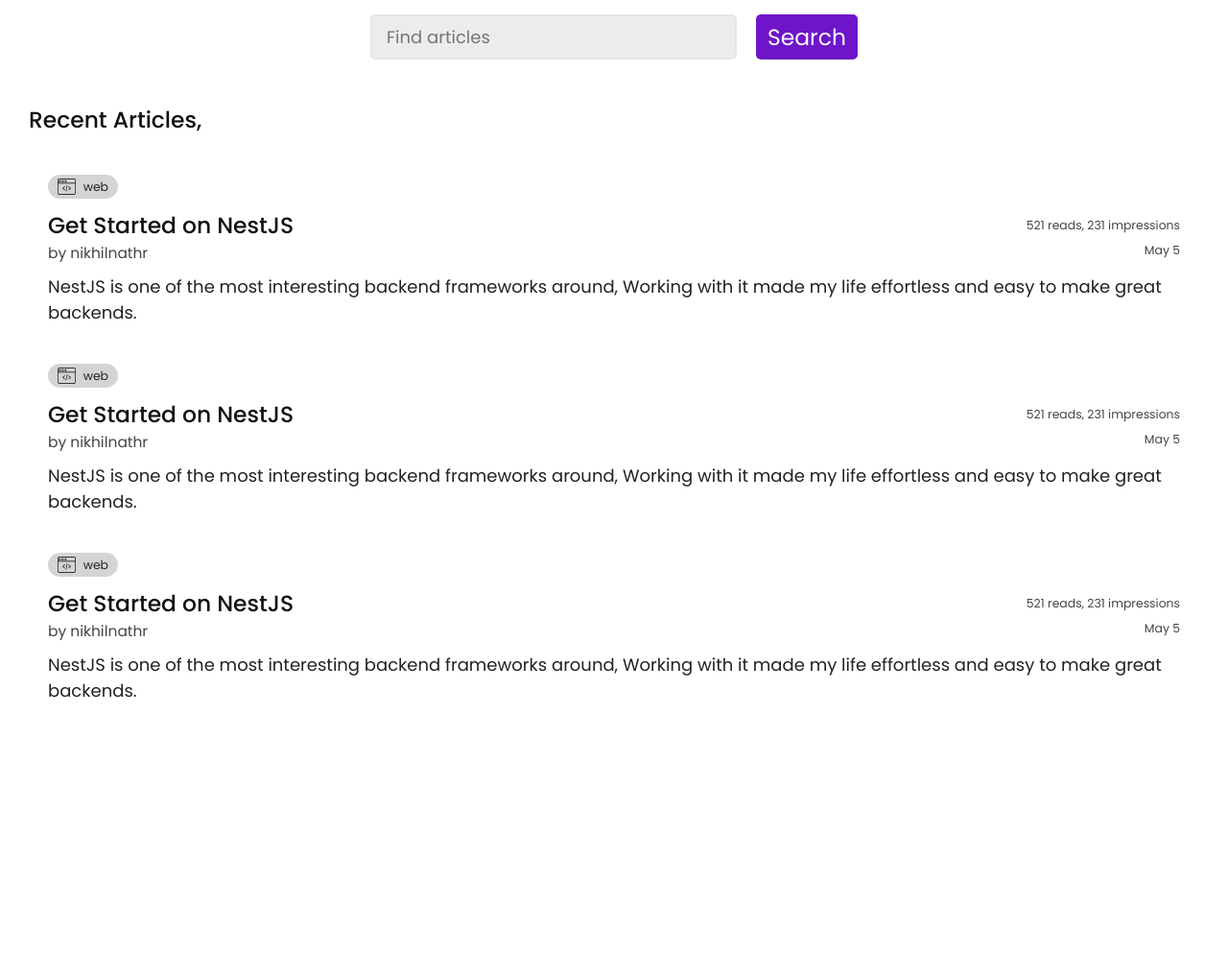
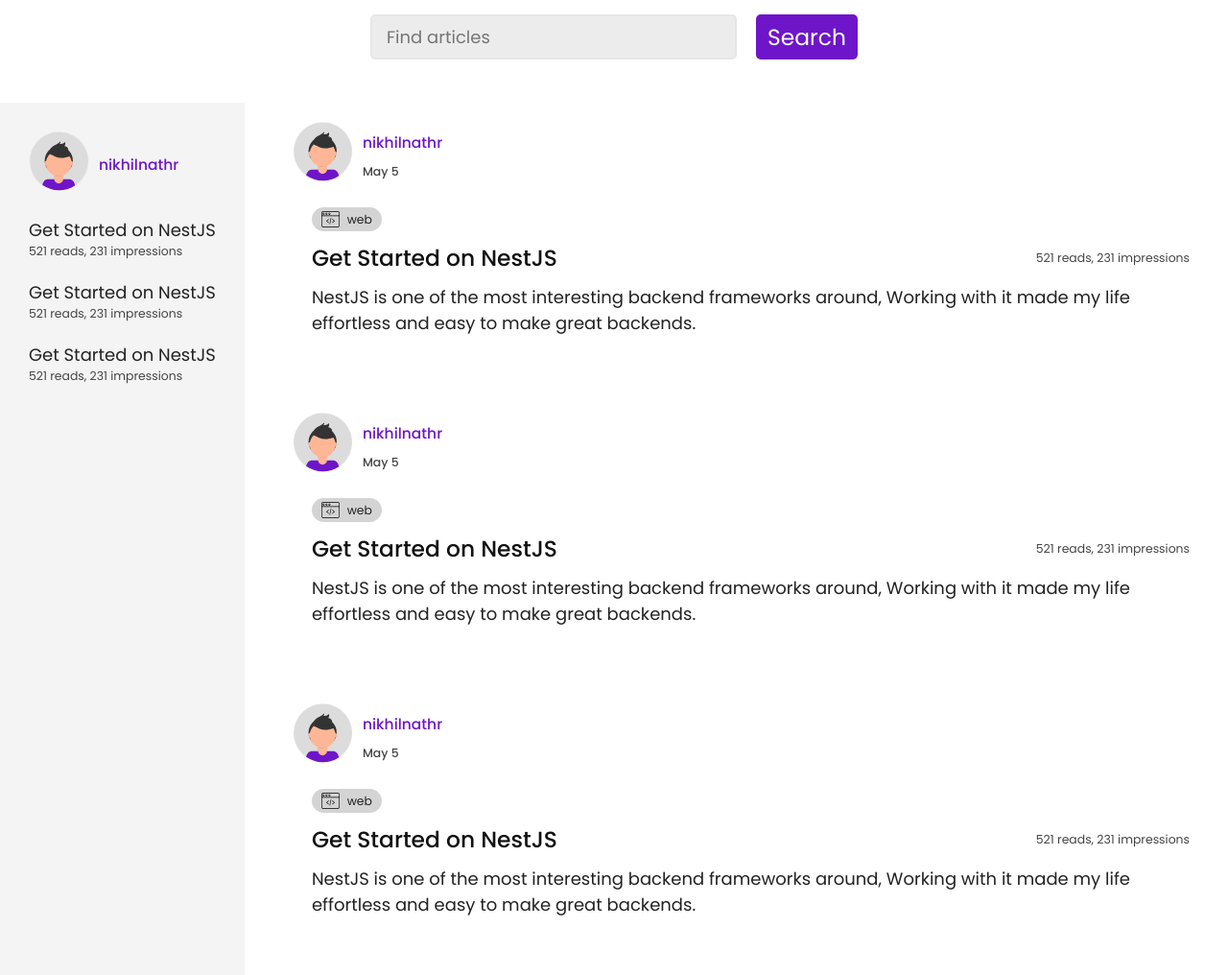
Before and after one commit to sivanandini029/artifact, a PHP site: page /news_feed.html in a window 1280 px wide. Shown: the part 80-1096 px from the top of the page at 96% size. Before the commit the page ends 807 px from the top, so only its background shows below. Run offline with PHP 8.4, Linux system fonts and the light colour scheme.

Commit message:
add user profile details

```diff
--- a/news_feed.html
+++ b/news_feed.html
@@ -39,26 +39,40 @@
                 <button href="#" class="button large">Search</button>
             </div>
         </div>
-        <div class="recent-articles">
-            <div class="post-section">
-                <div class="sub-title">Recent Articles,</div>
-                <div class="post-container">
-                    <div class="post">
-                        <div class="labels">
-                            <div class="label">
-                                <img class="icon" src="assets/web.svg">
-                                <div class="name">web</div>
+        <div class="news-feed">
+            <div class="user-profile">
+                <div class="profile-container">
+                    <a href="#" class="profile-pic">
+                        <img src="assets/undraw_profile_pic_ic5t 1.svg">
+                    </a>
+                        <div class="profile-name">nikhilnathr</div>
                 </div>
+                <div class="user-articles">
+                    <div class="subject">
+                        <div class="heading">Get Started on NestJS</div>
+                        <div class="readings">521 reads, 231 impressions</div>
                     </div>
                     <div class="subject">
                         <div class="heading">Get Started on NestJS</div>
                         <div class="readings">521 reads, 231 impressions</div>
                     </div>
-                        <div class="author-details">
-                            <div class="author-name">by nikhilnathr</div>
-                            <div class="date">May 5</div>
+                    <div class="subject">
+                        <div class="heading">Get Started on NestJS</div>
+                        <div class="readings">521 reads, 231 impressions</div>
                     </div>
-                        <div class="contents">NestJS is one of the most interesting backend frameworks around, Working with it made my life effortless and easy to make great backends.</div>
+                </div>
+            </div>
+            <div class="recent-articles">
+                <div class="post-section">
+                    <div class="post-container">
+                        <div class="profile-container">
+                            <a href="#" class="profile-pic">
+                                <img src="assets/undraw_profile_pic_ic5t 1.svg">
+                            </a>
+                            <div class="name-read">
+                                <div class="profile-name">nikhilnathr</div>
+                                <div class="profile-reads">May 5</div>
+                            </div>
                         </div>
                         <div class="post">
                             <div class="labels">
@@ -71,11 +85,18 @@
                                 <div class="heading">Get Started on NestJS</div>
                                 <div class="readings">521 reads, 231 impressions</div>
                             </div>
-                        <div class="author-details">
-                            <div class="author-name">by nikhilnathr</div>
-                            <div class="date">May 5</div>
+                            <div class="contents">NestJS is one of the most interesting backend frameworks around, Working with it made my life effortless and easy to make great backends.</div>
                         </div>
-                        <div class="contents">NestJS is one of the most interesting backend frameworks around, Working with it made my life effortless and easy to make great backends.</div>
+                    </div>
+                    <div class="post-container">
+                        <div class="profile-container">
+                            <a href="#" class="profile-pic">
+                                <img src="assets/undraw_profile_pic_ic5t 1.svg">
+                            </a>
+                            <div class="name-read">
+                                <div class="profile-name">nikhilnathr</div>
+                                <div class="profile-reads">May 5</div>
+                            </div>
                         </div>
                         <div class="post">
                             <div class="labels">
@@ -88,9 +109,29 @@
                                 <div class="heading">Get Started on NestJS</div>
                                 <div class="readings">521 reads, 231 impressions</div>
                             </div>
-                        <div class="author-details">
-                            <div class="author-name">by nikhilnathr</div>
-                            <div class="date">May 5</div>
+                            <div class="contents">NestJS is one of the most interesting backend frameworks around, Working with it made my life effortless and easy to make great backends.</div>
+                        </div>
+                    </div>
+                    <div class="post-container">
+                        <div class="profile-container">
+                            <a href="#" class="profile-pic">
+                                <img src="assets/undraw_profile_pic_ic5t 1.svg">
+                            </a>
+                            <div class="name-read">
+                                <div class="profile-name">nikhilnathr</div>
+                                <div class="profile-reads">May 5</div>
+                            </div>
+                        </div>
+                        <div class="post">
+                            <div class="labels">
+                                <div class="label">
+                                    <img class="icon" src="assets/web.svg">
+                                    <div class="name">web</div>
+                                </div>
+                            </div>
+                            <div class="subject">
+                                <div class="heading">Get Started on NestJS</div>
+                                <div class="readings">521 reads, 231 impressions</div>
                             </div>
                             <div class="contents">NestJS is one of the most interesting backend frameworks around, Working with it made my life effortless and easy to make great backends.</div>
                         </div>
@@ -99,5 +140,6 @@
 
             </div>
         </div>
+    </div>
 </body>
 </html>
--- a/style/news_feed.css
+++ b/style/news_feed.css
@@ -6,77 +6,56 @@
 .container .search-bar .form{
     padding-right: 20px;
 }
-.container .search-bar .search-button .button{
+.search-bar .search-button .button{
     font-size: 1.3rem;
 }
+.news-feed{
+    display: flex;
+    padding-top: 30px;
+}
+.news-feed .profile-container{
+    display: flex;
+    flex: 1;
+    align-items: unset;
+    justify-content: unset;
+}
+.news-feed .user-profile{
+    display: block;
+    padding: 30px;
+    background-color: #F4F4F4;
+}
+.news-feed .user-profile .user-articles .subject{
+    padding-top: 20px;
+}
+.news-feed .profile-container .profile-name{
+    color: #6F15C9;
+    font-size: 0.86rem;
+    font-weight: 500;
+    display: flex;
+    align-items: center;
+}
+.news-feed .user-articles .readings{
+    color: #444444;
+    font-size: 0.69rem;
+}
 .container .recent-articles{
-    padding: 30px 30px;
+    padding-left: 30px;
+    display: flex;
+    flex-direction: column;
+    flex: 4;
 }
-.container .post-section .sub-title {
-    font-weight: 500;
-    font-size: 1.3rem;
-    color: #111111;
-    padding-bottom: 20px;
+.recent-articles .post-section .post .author-details {
+    padding-top: unset;
 }
-.container .post-section .post {
+.recent-articles .post{
+    padding-bottom: 40px;
+}
+.recent-articles .post-container {
     padding: 20px;
     transition: background-color 300ms ease-in-out;
     cursor: pointer;
     border-radius: 15px;
 }
-.container .post-section .post:hover {
+.recent-articles .post-container:hover {
     background-color: #F4F4F4;
 }
-.container .post-section .post .labels {
-    display: flex;
-    flex-wrap: wrap;
-}
-.container .post-section .post .labels .label {
-    font-size: 0.69rem;
-    background-color: #D4D4D4;
-    border-radius: 12.5px;
-    height: 25px;
-    display: flex;
-    justify-content: space-between;
-    align-items: center;
-    padding: 0 10px;
-    margin-right: 8px;
-}
-.container .post-section .post .labels .label .icon {
-    margin-right: 8px;
-    height: 75%;
-    object-fit: contain;
-}
-.container .post-section .post .subject {
-    display: flex;
-    justify-content: space-between;
-    align-items: center;
-    padding-top: 10px;
-}
-.container .post-section .post .heading {
-    color: #111111;
-    font-size: 1.3rem;
-    font-weight: 500;
-}
-.container .post-section .post .subject .readings {
-    font-size: 0.69rem;
-    color: #444444;
-    text-align: right;
-}
-.container .post-section .post .author-details {
-    display: flex;
-    justify-content: space-between;
-    padding-top: unset;
-}
-.container .post-section .post .author-details .author-name {
-    color: #444444;
-    font-size: 0.86rem;
-}
-.container .post-section .post .author-details .date {
-    font-size: 0.69rem;
-    color: #444444;
-    text-align: right;
-}
-.container .post-section .post .contents {
-    padding-top: 10px;
-}
```
Lines whose indentation alone changed are shown as unchanged.
